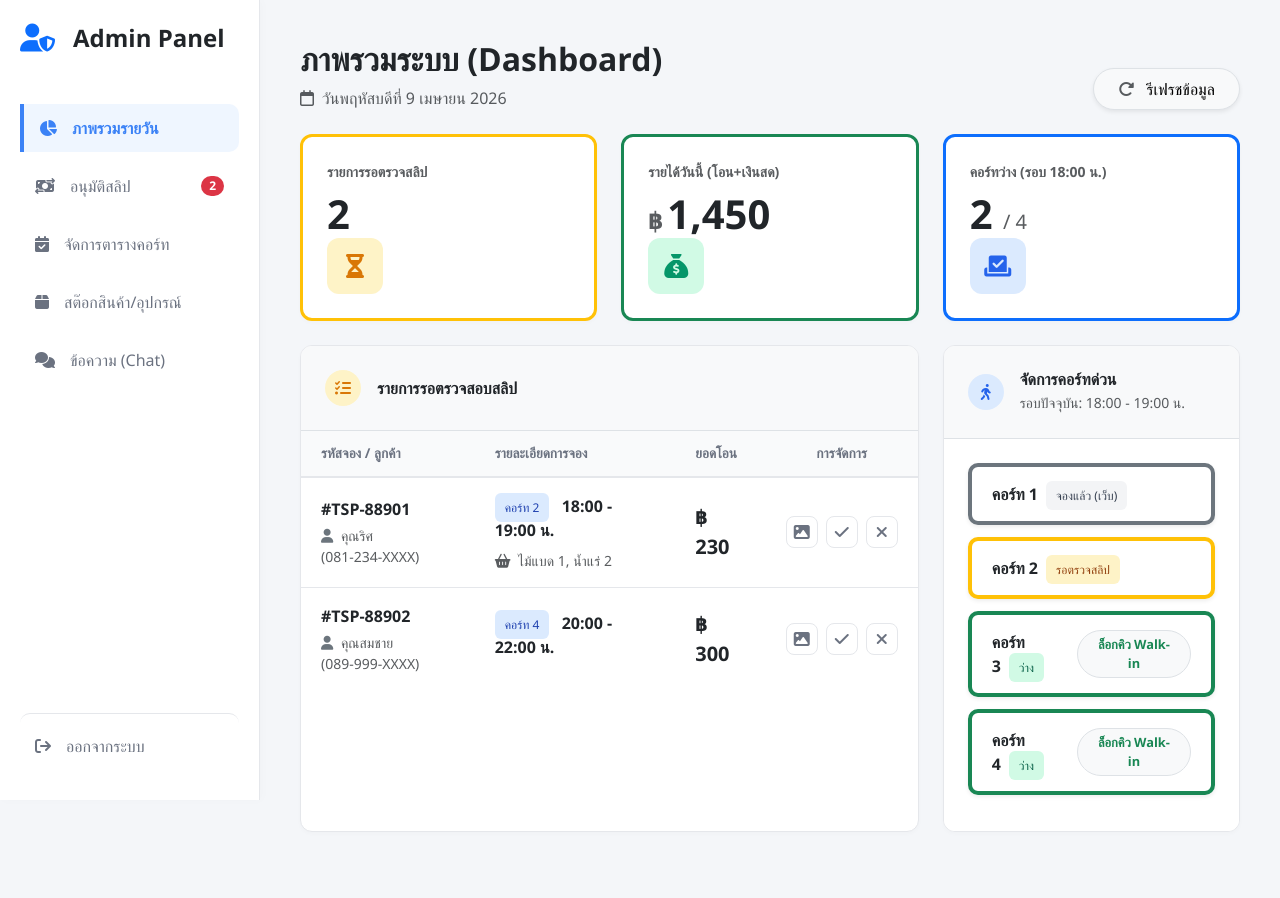
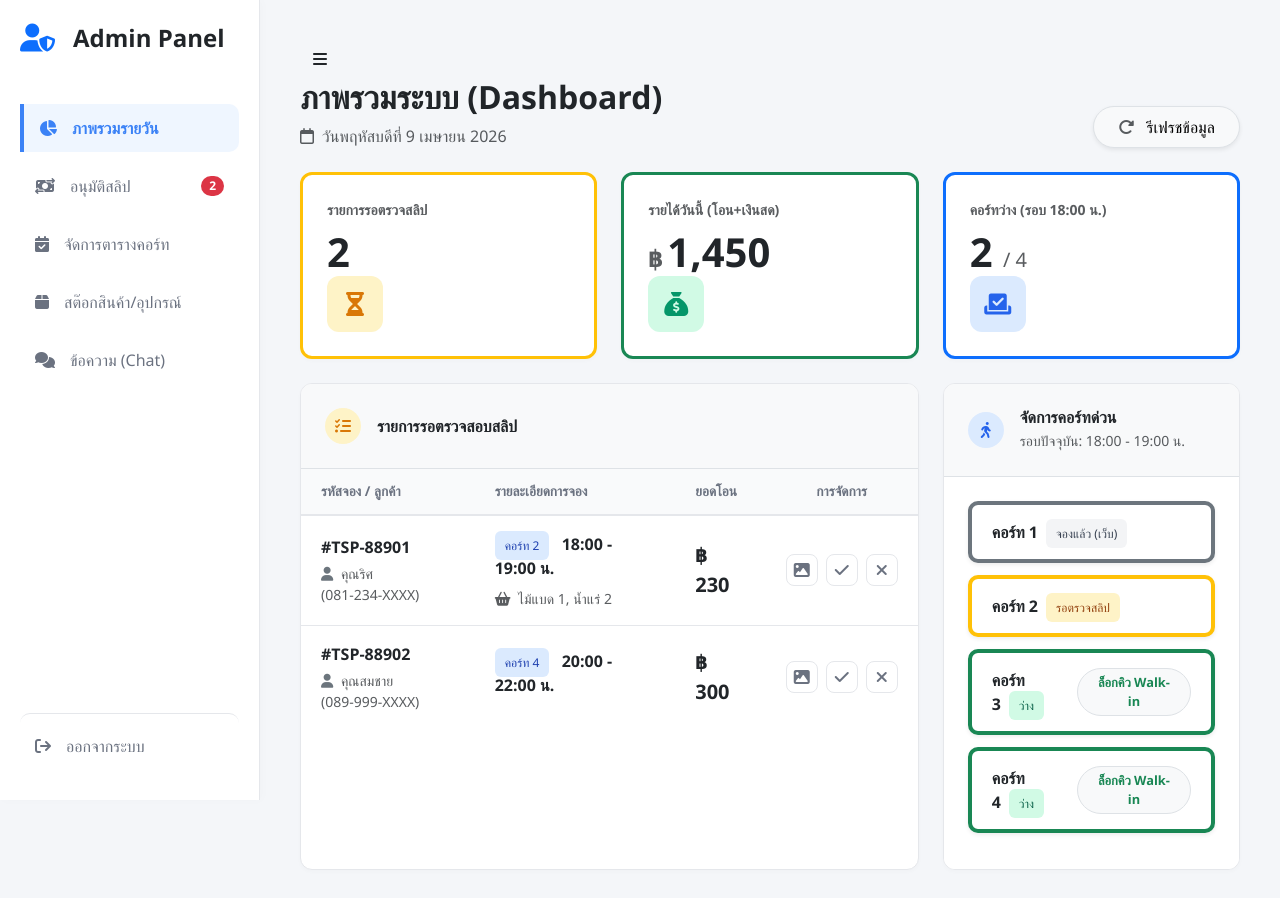
Before and after one commit to Muhammadfarid09/TS.Pattani, a plain HTML site: page admin/dashboard.html in a window 1280 px wide. Before the commit the page ends 872 px from the top, so only its background shows below. Drawn offline with nearby package versions, Linux system fonts and the light colour scheme.

Commit message:
Add files via upload

```diff
--- a/admin/dashboard.html
+++ b/admin/dashboard.html
@@ -132,6 +132,9 @@
 
         <div class="d-flex justify-content-between align-items-end mb-4">
             <div>
+                <button class="btn btn-primary-clean mobile-menu-btn me-3" onclick="toggleSidebar()">
+            <i class="fa-solid fa-bars"></i>
+        </button>
                 <h2 class="fw-bold m-0 text-dark">ภาพรวมระบบ (Dashboard)</h2>
                 <p class="text-muted m-0 mt-2 fs-6"><i class="fa-regular fa-calendar me-2"></i>วันพฤหัสบดีที่ 9 เมษายน 2026</p>
             </div>
@@ -335,6 +338,10 @@
                 availableCountLabel.innerHTML = `${count - 1} <span class="fs-5 fw-normal text-muted">/ 4</span>`;
             }
         }
+        function toggleSidebar() {
+            const sidebar = document.querySelector('.sidebar');
+            sidebar.classList.toggle('show');
+        }
     </script>
 </body>
 </html>
```
Also changed, not shown: admin/approve.html (+7 -0 lines), admin/chat.html (+7 -0 lines), admin/inventory.html (+7 -0 lines), admin/schedule.html (+7 -0 lines).
